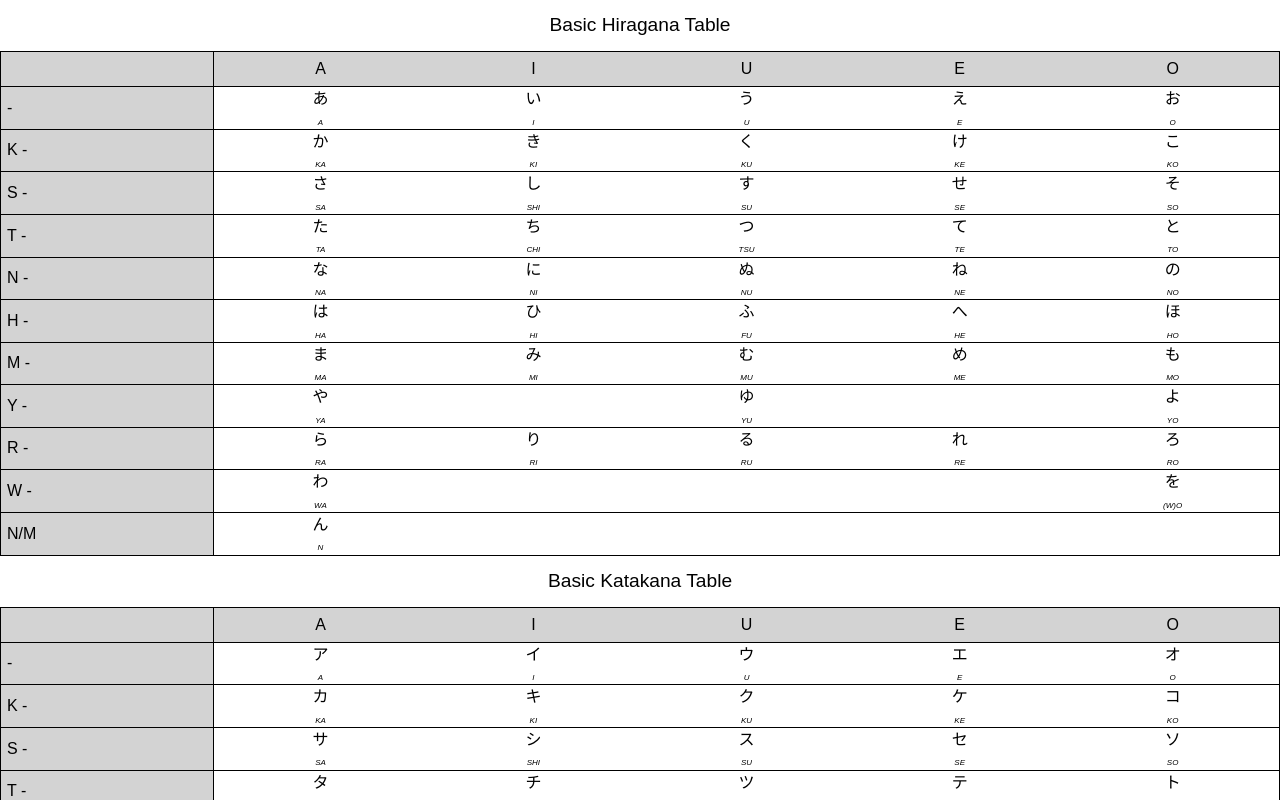
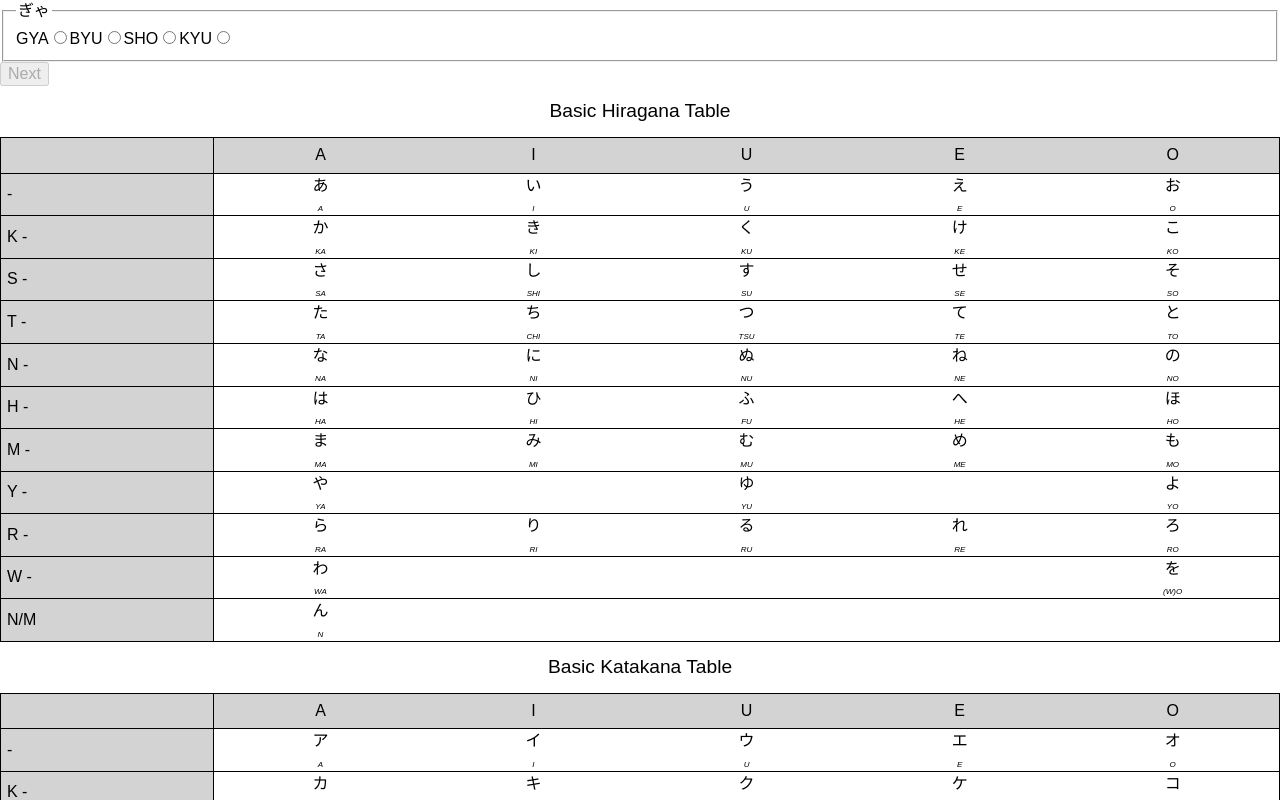
Before and after one commit to macfrei/japanese-learning-app, a React (Create React App) app: page / in a window 1280 px wide. Shown: the top 800 px of the page. Built offline with nearby package versions, Linux system fonts and the light colour scheme.

Commit message:
Add KanaQuiz to App

```diff
--- a/src/App.tsx
+++ b/src/App.tsx
@@ -1,5 +1,6 @@
 import hiragana from './assets/hiragana';
 import katakana from './assets/katakana';
+import KanaQuiz from './components/KanaQuiz';
 import BasicKanaTable from './components/KanaTable/BasicKanaTable';
 import TenTenKanaTable from './components/KanaTable/TenTenKanaTable';
 import YoonKanaTable from './components/KanaTable/YoonKanaTable';
@@ -24,6 +25,7 @@ function App() {
   const yoonKatakana = katakana.filter(({ type }) => type === TypeOfKana.yoon);
   return (
     <div>
+      <KanaQuiz kana={yoonHiragana} />
       <BasicKanaTable kana={basicHiragana} caption="Basic Hiragana Table" />
       <BasicKanaTable kana={basicKatakana} caption="Basic Katakana Table" />
       <TenTenKanaTable kana={tentenHiragana} caption="Tenten Hiragana Table" />
```
